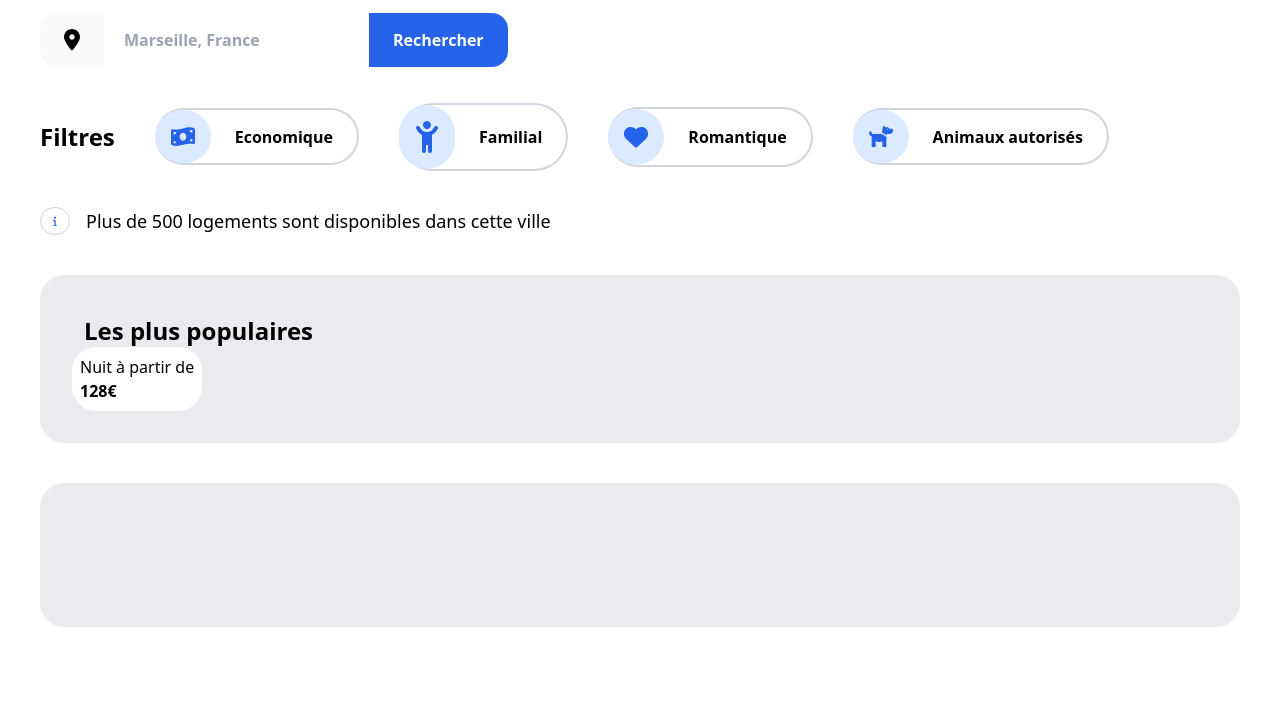
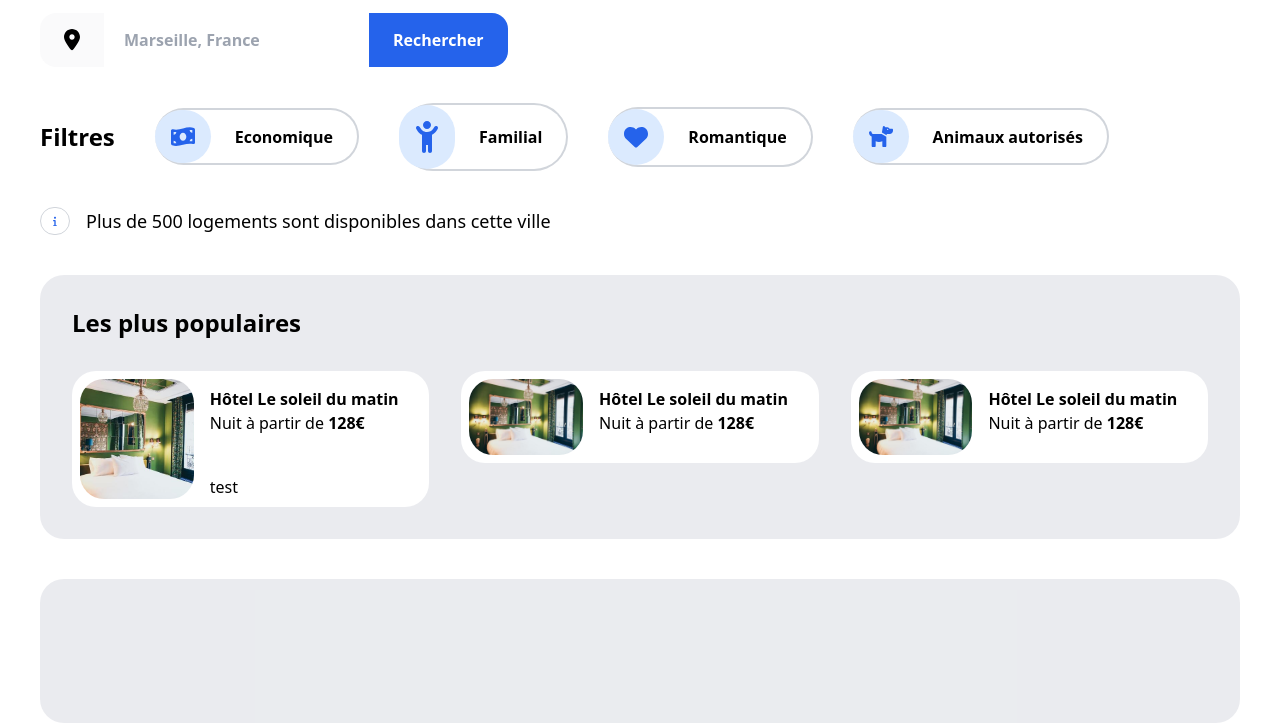
Before and after one commit to audreylory/booki, a plain HTML site: page app/index.html in a window 1280 px wide. Shown: the part 173-896 px from the top of the page. Before the commit the page ends 800 px from the top, so only its background shows below. Drawn offline with nearby package versions, Linux system fonts and the light colour scheme.

Commit message:
essai etoiles

```diff
--- a/app/index.html
+++ b/app/index.html
@@ -112,19 +112,43 @@
     <div>
 
         <!-- 1 ligne de résultats-->
-        <div class="bg-gray-200/80 mt-10 rounded-3xl p-8">
+        <div class="bg-gray-200/80 mt-10 rounded-3xl p-8 grid grid-cols-3 gap-8">
             <!--Titre de la ligne-->
             <div>
-                <h2 class="text-2xl font-semibold mx-3 mt-2">Les plus populaires</h2>
+                <h2 class="text-2xl font-semibold col-start-1">Les plus populaires</h2>
             </div>
             <!--1 résultat-->
-            <div class="flex flex-row items-stretch">
-                <article class="rounded-3xl bg-white w-fit p-2">
-                    <img src="" alt="">
-                    <h2 class="font-semibold"></h2>
-                    <p>Nuit à partir de </p><p class="font-semibold">128€</p>
+            <div class="max-w-screen-sm col-start-1">
+                <article class="rounded-3xl bg-white w-fit p-2 flex flex-row hover:scale-105">
+                    <img class="object-cover rounded-3xl w-1/3" src="img/hotel1.jpg" alt="hotel">
+                    <div class="flex flex-col mx-4 w-2/3">
+                        <h2 class="font-semibold mt-2">Hôtel Le soleil du matin</h2>
+                        <p>Nuit à partir de <a class="font-semibold">128€</a></p>
+                        <div class="py-5"></div>
+                        <div>test</div>
+                    </div>
+
                 </article>
+            </div>
+            <div class="max-w-screen-sm">
+                <article class="rounded-3xl bg-white w-fit p-2 flex flex-row hover:scale-105">
+                    <img class="object-cover rounded-3xl w-1/3" src="img/hotel1.jpg" alt="hotel">
+                    <div class="flex flex-col mx-4 w-2/3">
+                        <h2 class="font-semibold mt-2">Hôtel Le soleil du matin</h2>
+                        <p>Nuit à partir de <a class="font-semibold">128€</a></p>
+                    </div>
 
+                </article>
+            </div>
+            <div class="max-w-screen-sm">
+                <article class="rounded-3xl bg-white w-fit p-2 flex flex-row hover:scale-105">
+                    <img class="object-cover rounded-3xl w-1/3" src="img/hotel1.jpg" alt="hotel">
+                    <div class="flex flex-col mx-4 w-2/3">
+                        <h2 class="font-semibold mt-2">Hôtel Le soleil du matin</h2>
+                        <p>Nuit à partir de <a class="font-semibold">128€</a></p>
+                    </div>
+
+                </article>
             </div>
 
 
```
Also changed, not shown: app/img/hotel1.jpg (added).
